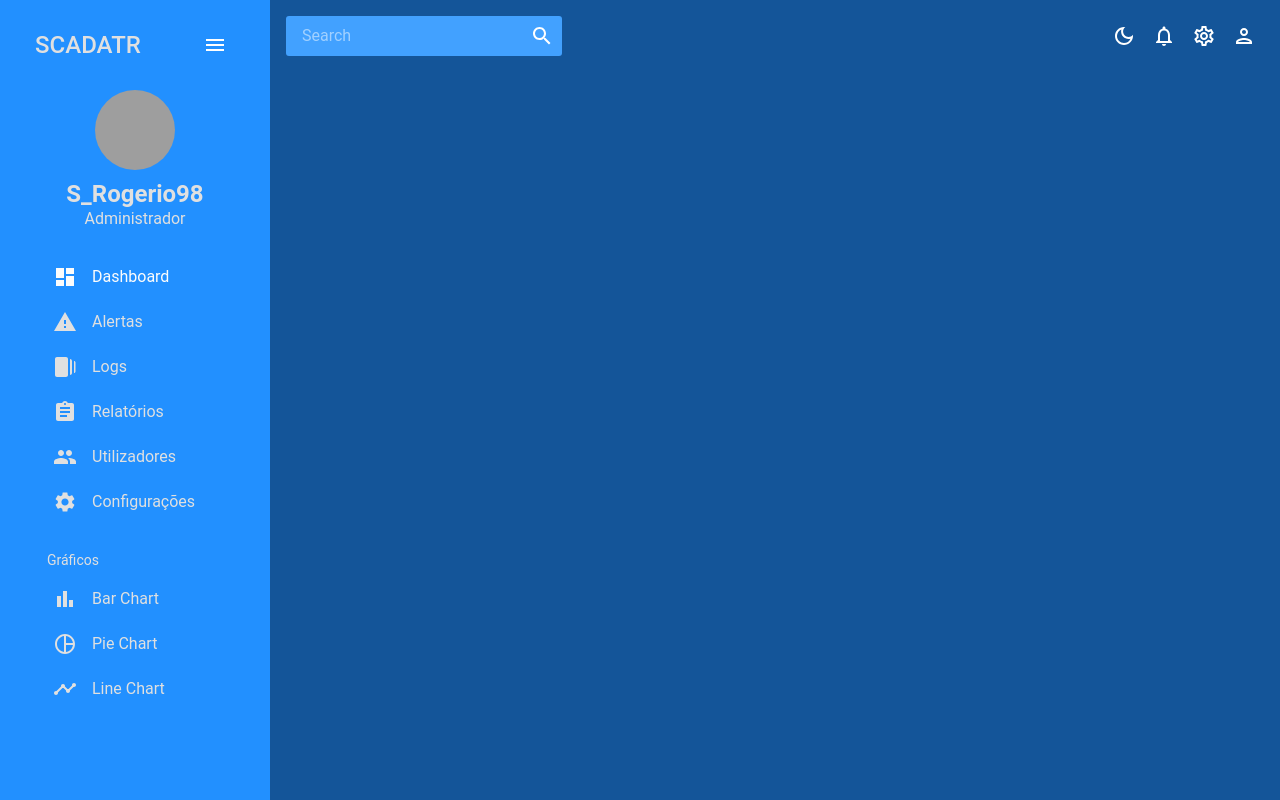
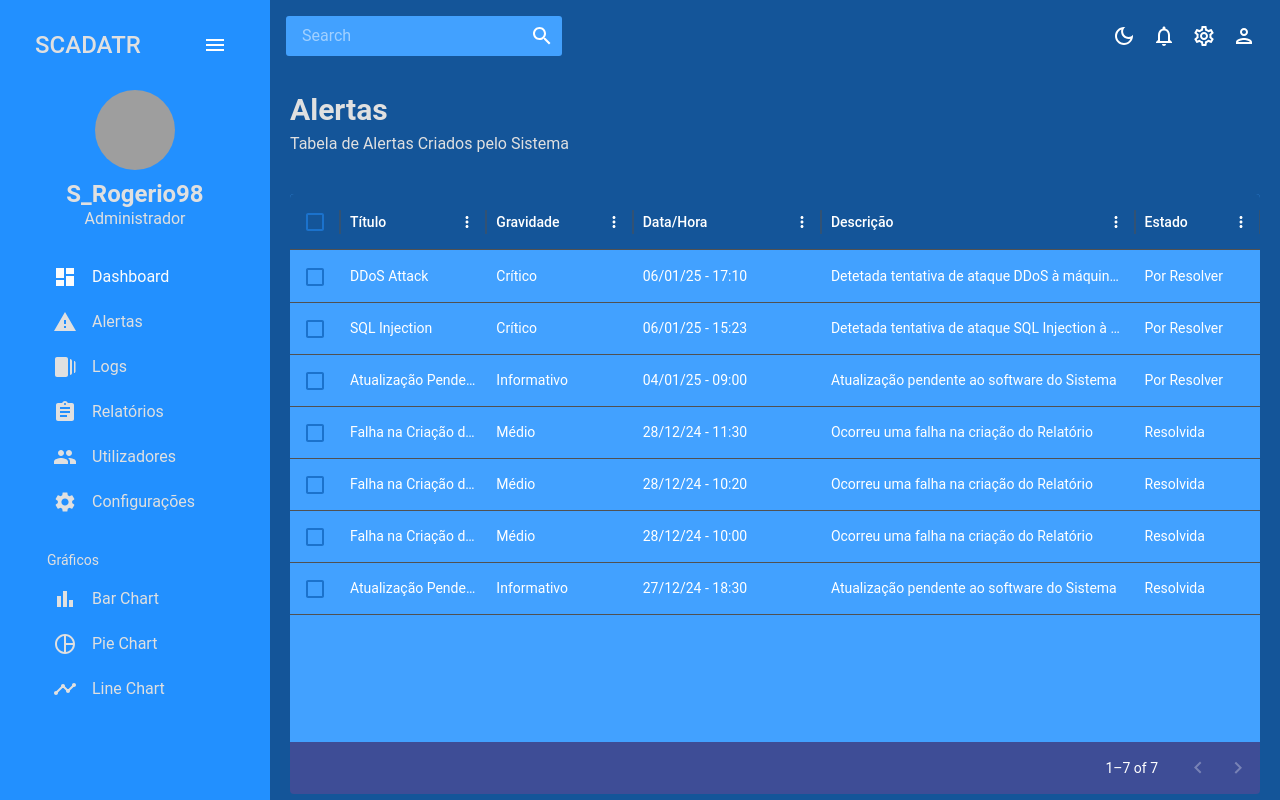
Before and after one commit to dani2308/scadatr, a React (Vite) app in the folder scadatr-projectI/: page /alertas in a window 1280 px wide. Built offline with nearby package versions, Linux system fonts and the light colour scheme; grey boxes are pictures that could not be loaded.

Commit message:
Alerts Path Fixes

```diff
--- a/scadatr-projectI/src/App.jsx
+++ b/scadatr-projectI/src/App.jsx
@@ -3,7 +3,7 @@ import { Routes, Route } from "react-router-dom";
 import Topbar from "./scenes/global/Topbar";
 import Sidebar from "./scenes/global/Sidebar";
 import Dashboard from "./scenes/dashboard";
-import Team from "./scenes/alertas";
+import Alerts from "./scenes/alertas";
 import Logs from "./scenes/logs";
 import Invoices from "./scenes/invoices";
 import Form from "./scenes/form";
@@ -29,7 +29,7 @@ function App() {
             <Topbar setIsSidebar={setIsSidebar} />
             <Routes>
               <Route path="/" element={<Dashboard />} />
-              <Route path="/team" element={<Team />} />
+              <Route path="/alertas" element={<Alerts />} />
               <Route path="/logs" element={<Logs />} />
               <Route path="/invoices" element={<Invoices />} />
               <Route path="/form" element={<Form />} />
--- a/scadatr-projectI/src/scenes/alertas/index.jsx
+++ b/scadatr-projectI/src/scenes/alertas/index.jsx
@@ -7,7 +7,7 @@ import LockOpenOutlinedIcon from "@mui/icons-material/LockOpenOutlined";
 import SecurityOutlinedIcon from "@mui/icons-material/SecurityOutlined";
 import Header from "../../components/Header";
 
-const Team = () => {
+const Alerts = () => {
   const theme = useTheme();
   const colors = tokens(theme.palette.mode);
   const columns = [
@@ -71,4 +71,4 @@ const Team = () => {
   );
 };
 
-export default Team;
+export default Alerts;
--- a/scadatr-projectI/src/scenes/global/Sidebar.jsx
+++ b/scadatr-projectI/src/scenes/global/Sidebar.jsx
@@ -127,7 +127,7 @@ const Sidebar = () => {
 
             <Item
               title="Alertas"
-              to="/team"
+              to="/alertas"
               icon={<ReportProblemIcon />}
               selected={selected}
               setSelected={setSelected}
```
